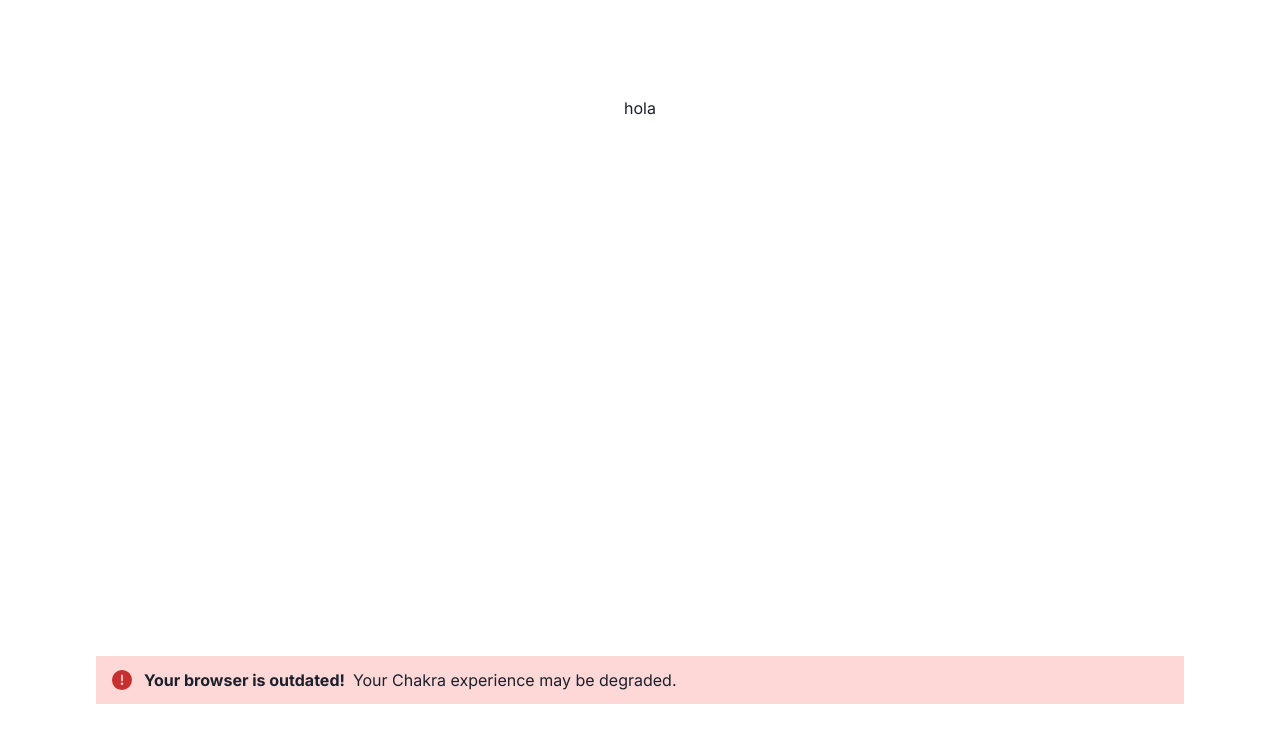
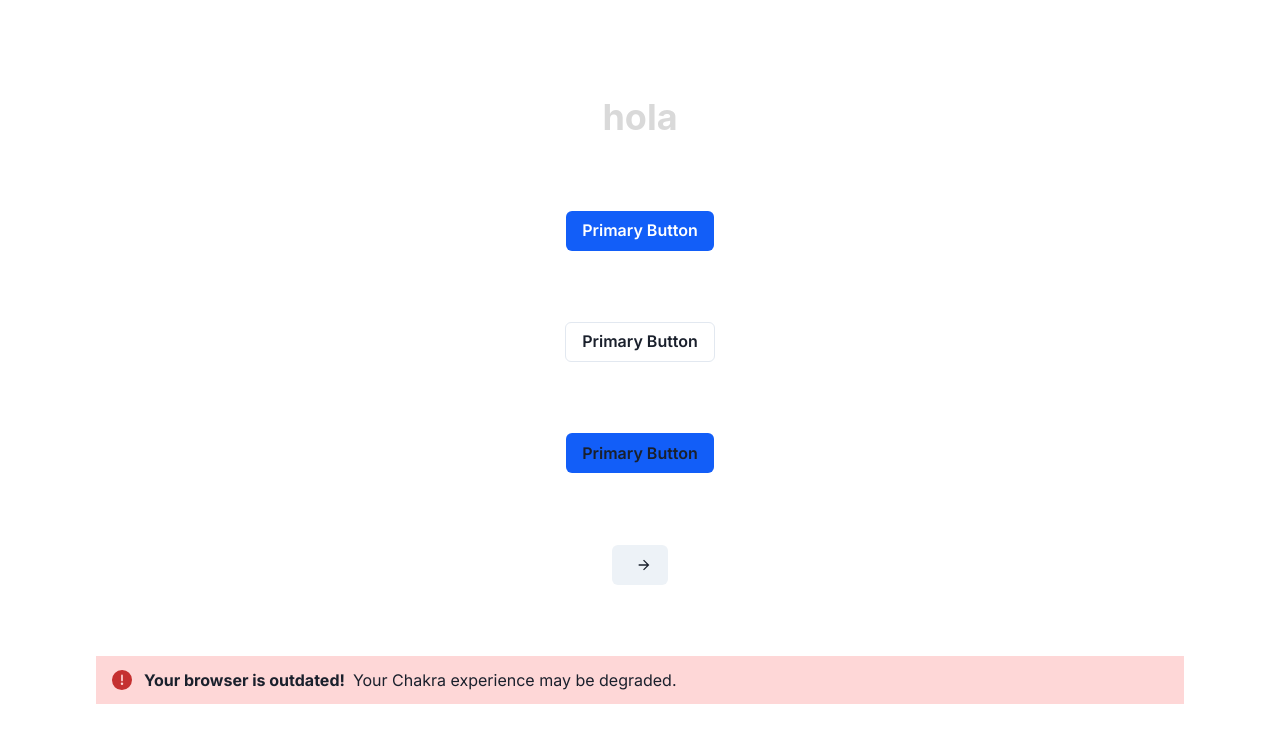
Before and after one commit to gitguti/crm-dashboard, a Next.js app: page / in a window 1280 px wide. Shown: the top 742 px of the page. Built offline with nearby package versions, Linux system fonts and the light colour scheme.

Commit message:
added color tokens

```diff
--- a/package.json
+++ b/package.json
@@ -9,6 +9,7 @@
     "lint": "next lint"
   },
   "dependencies": {
+    "@chakra-ui/icons": "^2.0.19",
     "@chakra-ui/react": "^2.6.1",
     "@emotion/react": "^11.11.0",
     "@emotion/styled": "^11.11.0",
--- a/pages/_app.js
+++ b/pages/_app.js
@@ -1,12 +1,75 @@
 import '@/styles/globals.css'
 import { ChakraProvider } from '@chakra-ui/react'
+
+import { extendTheme } from '@chakra-ui/react'
+
+// 2. Extend the theme to include custom colors, fonts, etc
+const theme = extendTheme({
+  colors: {
+    brand: {
+      primary: {
+      default: '#125EF8',
+      hover: '#3979F9',
+      disabled: '#6194FA',
+    },
+     secondary: {
+      default: '#FF9E01'
+    }
+  },
+  neutrals: {
+    gray: {
+      navy: "#001847",
+      steel: "#405275",
+      ash: "#A7B2C7",
+      light: "#D9D9D9"
+  },
+    light: {
+      100: "#FFFF",
+      200: "#F7F7F9",
+      300: "#ECF1FB",
+      400: "#EEF4FE",
+      500: "#F0F5FE",
+      600: "#F2F6FD"
+
+    },
+  },
+  semantic: {
+    error: {
+      red: "#F15151"
+    },
+    success: {
+      green: "#00BC8B"
+    }
+  }
+  },
+  components: {
+    Button: {
+      variants: {
+        primary: {
+          bg: 'brand.primary.default',
+          _hover: { bg: 'brand.primary.hover' },
+          _disabled: { bg: 'brand.primary.disabled' },
+          color: 'white'
+        },
+        secondary: {
+          bg: 'gray.400',
+          color: 'white',
+          _hover: { bg: 'gray.500' },
+          _disabled: { bg: 'gray.200', color: 'gray.500' },
+        },
+      },
+    },
+  },
+})
+
+
 
 
 
 export default function App({ Component, pageProps }) {
   return (
     <>
-    <ChakraProvider>
+    <ChakraProvider theme={theme}>
       <Component {...pageProps} />
     </ChakraProvider>
     </>
--- a/pages/index.js
+++ b/pages/index.js
@@ -7,7 +7,10 @@ import {
   AlertIcon,
   AlertTitle,
   AlertDescription,
+  Button,
+  Heading
 } from '@chakra-ui/react'
+import { ArrowForwardIcon } from '@chakra-ui/icons'
 
 const inter = Inter({ subsets: ['latin'] })
 
@@ -21,7 +24,12 @@ export default function Home() {
         <link rel="icon" href="/favicon.ico" />
       </Head>
       <main className={`${styles.main} ${inter.className}`}>
-        <h1>hola</h1>
+        <Heading color="neutrals.gray.light">hola</Heading>
+        <Button variant="primary">Primary Button</Button>
+        <Button  variant='outline'>Primary Button</Button>
+        <Button  bg='brand.primary.default'>Primary Button</Button>
+      <Button rightIcon={<ArrowForwardIcon />}></Button>
+
         <Alert status='error'>
   <AlertIcon />
   <AlertTitle>Your browser is outdated!</AlertTitle>
```
Also changed, not shown: 1 other file (tests, documents, lock files or other folders).
